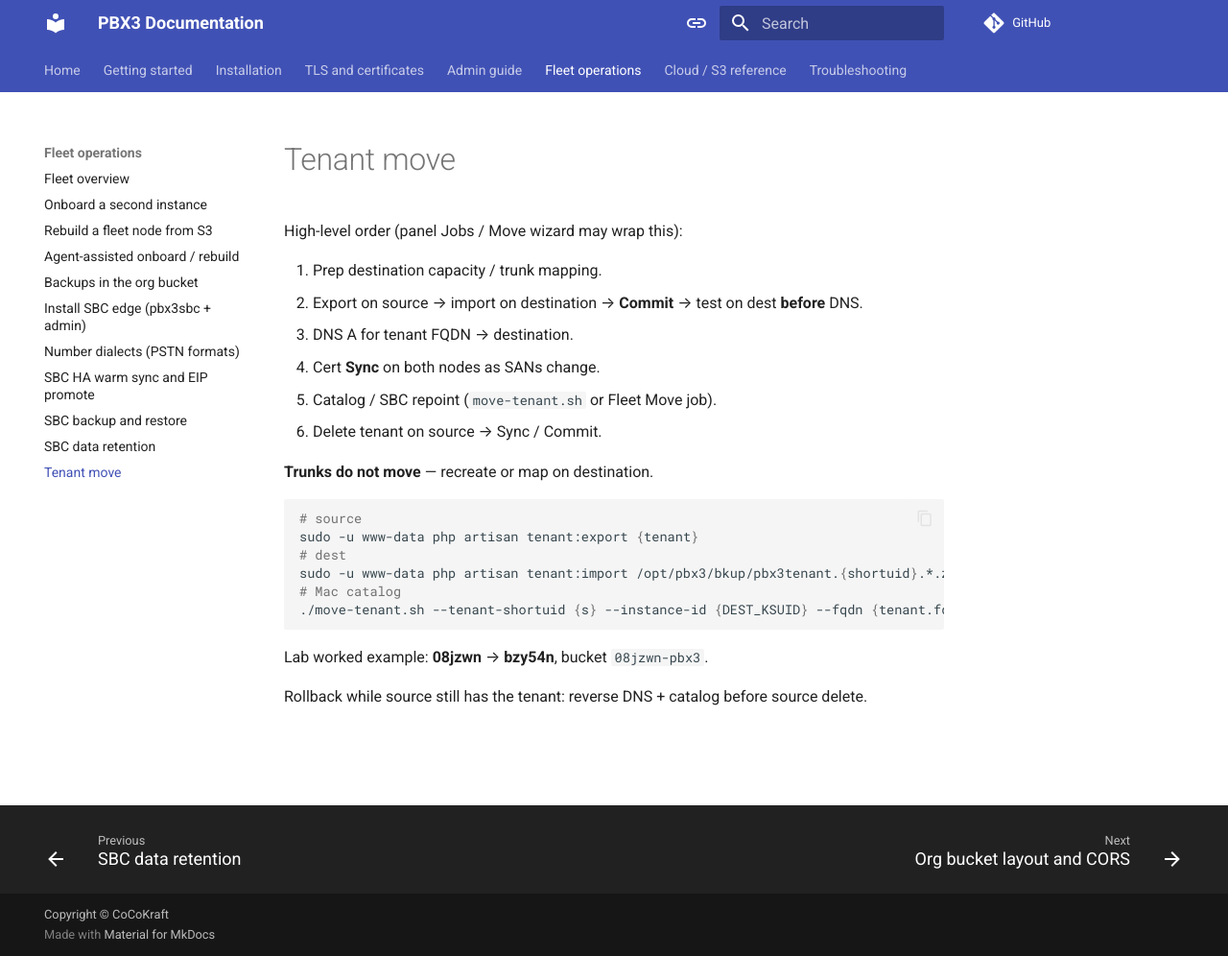
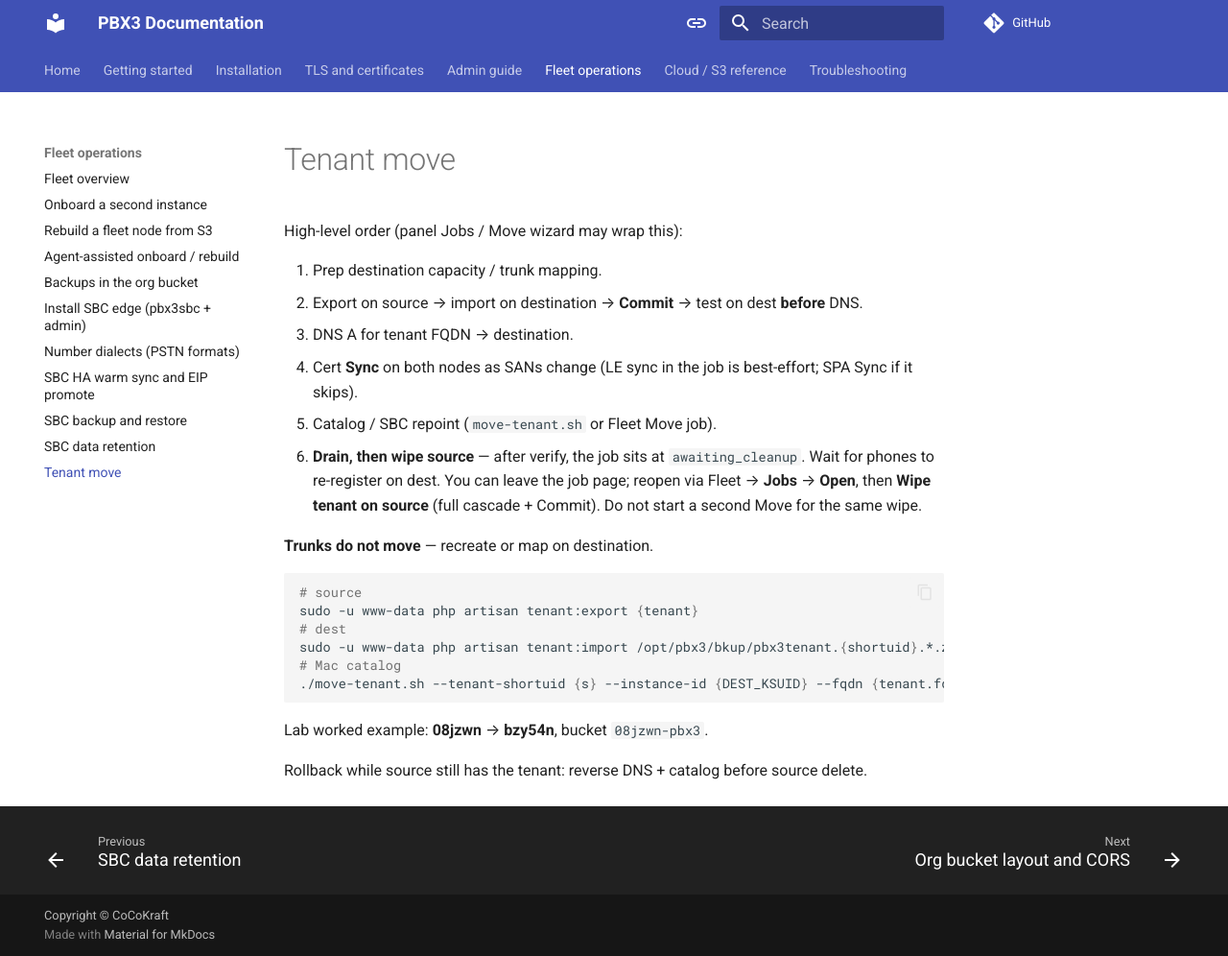
Before and after one commit to aelintra/pbx3-docs, an MkDocs documentation site: the page built from docs/fleet/tenant-move.md, in a window 1280 px wide and 996 px high. Shown: the whole window at 96% size. Built offline with MkDocs 1.6.1 and Material for MkDocs 9.7.7, drawn with Linux system fonts in a browser that asks for light colours; comment, search, counter and statistics services are not loaded.

Commit message:
Note drain-then-wipe and Jobs reopen on tenant move page.
Co-authored-by: Cursor <cursoragent@cursor.com>

```diff
--- a/docs/fleet/tenant-move.md
+++ b/docs/fleet/tenant-move.md
@@ -5,9 +5,9 @@ High-level order (panel Jobs / Move wizard may wrap this):
 1. Prep destination capacity / trunk mapping.
 2. Export on source → import on destination → **Commit** → test on dest **before** DNS.
 3. DNS A for tenant FQDN → destination.
-4. Cert **Sync** on both nodes as SANs change.
+4. Cert **Sync** on both nodes as SANs change (LE sync in the job is best-effort; SPA Sync if it skips).
 5. Catalog / SBC repoint (`move-tenant.sh` or Fleet Move job).
-6. Delete tenant on source → Sync / Commit.
+6. **Drain, then wipe source** — after verify, the job sits at `awaiting_cleanup`. Wait for phones to re-register on dest. You can leave the job page; reopen via Fleet → **Jobs** → **Open**, then **Wipe tenant on source** (full cascade + Commit). Do not start a second Move for the same wipe.
 
 **Trunks do not move** — recreate or map on destination.
 
```
